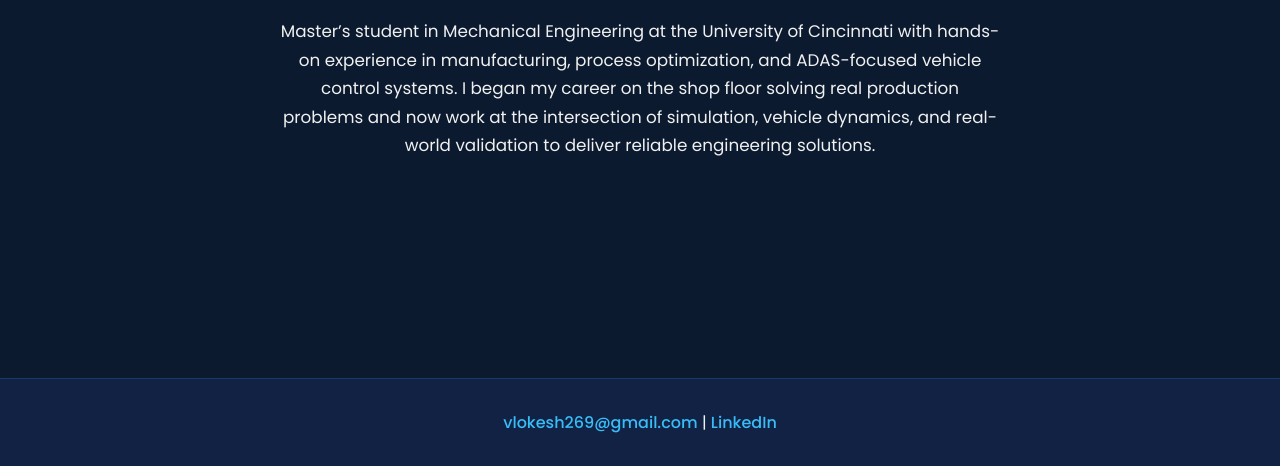
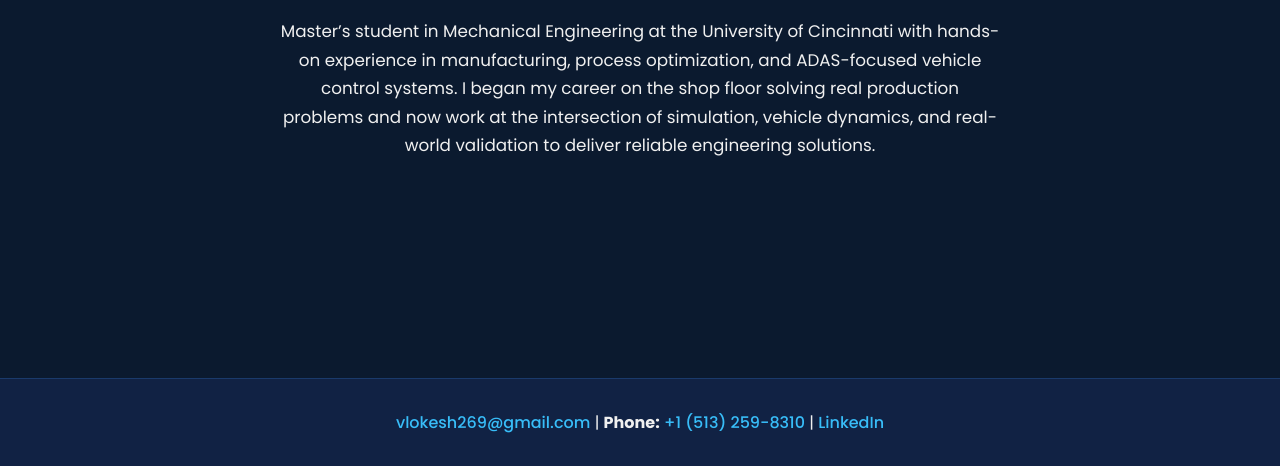
Before and after one commit to LokeshReddyVadde/Lokesh-Portfolio, a plain HTML site: page index.html in a window 1280 px wide. Shown: the part 334-800 px from the top of the page. Drawn offline with Linux system fonts and the light colour scheme.

Commit message:
index.html

```diff
--- a/index.html
+++ b/index.html
@@ -292,6 +292,7 @@
 <footer class="footer">
   <p>
     <a href="mailto:vlokesh269@gmail.com">vlokesh269@gmail.com</a> |
+    <strong>Phone:</strong> <a href="tel:+15132598310">+1 (513) 259-8310</a> |
     <a href="https://www.linkedin.com/in/lokeshreddyvadde" target="_blank">LinkedIn</a>
   </p>
 </footer>
```
